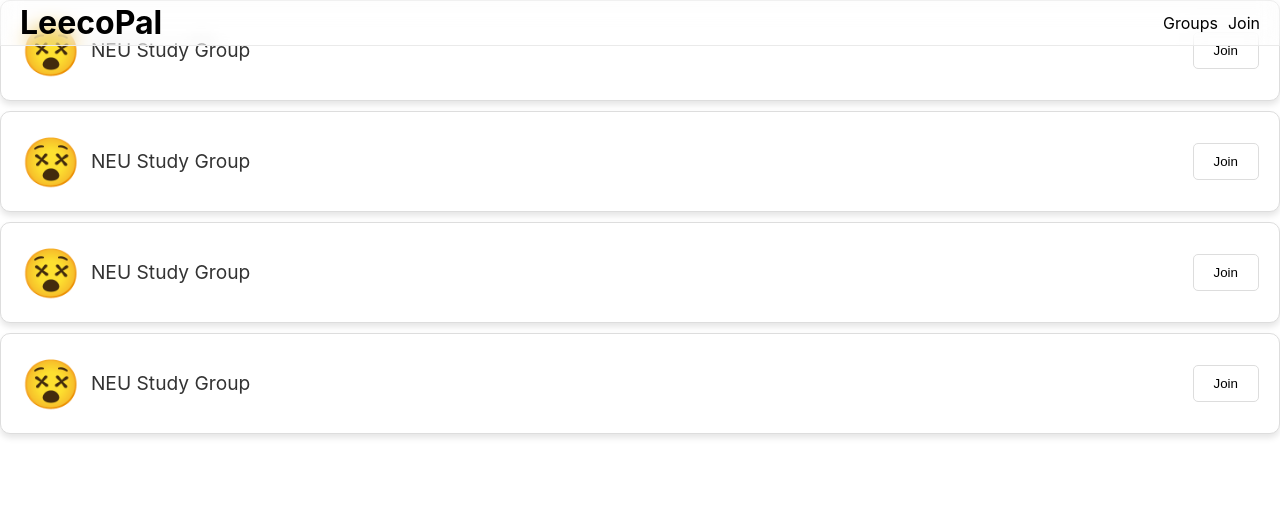
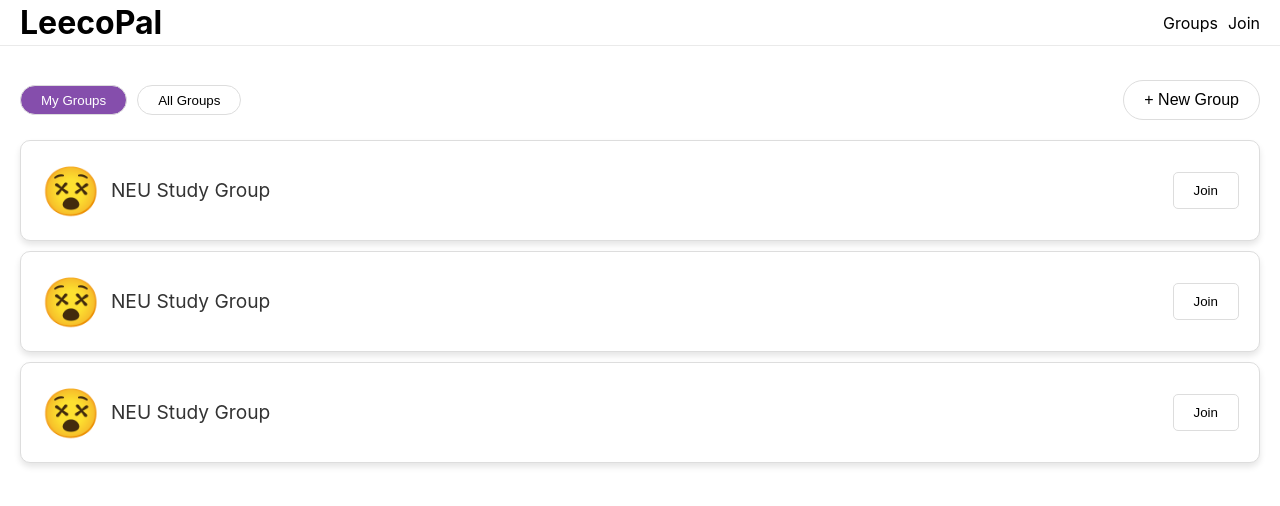
Before and after one commit to kyralu/leecopal, a React (Create React App) app: page /group in a window 1280 px wide. Shown: the top 506 px of the page. Built offline with nearby package versions, Linux system fonts and the light colour scheme.

Commit message:
Update GroupPage component and related files

```diff
--- a/src/App.css
+++ b/src/App.css
@@ -0,0 +1,4 @@
+.content {
+  padding-top: 60px;
+  padding: 60px 20px 0px 20px;
+}
--- a/src/App.js
+++ b/src/App.js
@@ -1,10 +1,11 @@
 import React from 'react';
+import './App.css';
 import { BrowserRouter as Router, Route, Routes } from "react-router-dom";
 import Navbar from "./components/Navbar/Navbar";
 import LogInPage from './pages/LogInPage';
 import SignUpPage from './pages/SignUpPage';
 import HomePage from './pages/HomePage/HomePage';
-import GroupPage from './pages/GroupPage';
+import GroupPage from './pages/GroupPage/GroupPage';
 
 function App() {
   return (
--- a/src/components/GroupList/GroupList.js
+++ b/src/components/GroupList/GroupList.js
@@ -5,7 +5,7 @@
 
   return (
     <div className="group-list">
-        {props.groups.map((group, index) => (
+        {props.groups.map((group) => (
           <div className="group" key={group.id}>
             <GroupCard key={group.id} group={group} />
           </div>
--- a/src/pages/GroupPage.js
+++ /dev/null
@@ -1,20 +0,0 @@
-import React from "react";
-import GroupList from "../components/GroupList/GroupList";
-
-
-
-function GroupPage() {
-
-  const groups = [
-    { id: 12, groupName: "NEU LeetCode Study Group", /* Other data properties here */ },
-    { id: 1, groupName: "NEU LeetCode Study Group", /* Other data properties here */ },
-    { id: 3, groupName: "NEU LeetCode Study Group", /* Other data properties here */ },
-    { id: 3, groupName: "NEU LeetCode Study Group", /* Other data properties here */ },
-  ];
-
-  return (
-    <GroupList groups={groups}></GroupList>
-  );
-}
-
-export default GroupPage;
--- /dev/null
+++ b/src/pages/GroupPage/GroupPage.css
@@ -0,0 +1,47 @@
+.filter {
+  height: 30px;
+  display: flex;
+  justify-content: center;
+  align-items: center;
+  border-radius: 30px;
+  font-weight: 500;
+  margin-right: 10px;
+}
+
+.filter:hover {
+  background-color: #e6e6ff;
+  cursor: pointer;
+}
+
+.filter--active {
+  /* deep purpple background */
+  background-color: #854eac;
+  color: white;
+}
+
+.create-group-button {
+  margin-top: 20px;
+  margin-bottom: 20px;
+  padding: 10px 20px;
+  border-radius: 30px;
+  font-weight: 500;
+  font-size: 1rem;
+  border-radius: 30px;
+}
+
+.create-group-button:hover {
+  cursor: pointer;
+  color: white;
+  background-color: #854eac;
+}
+
+.controller {
+  display: flex;
+  justify-content: space-between;
+}
+
+.filter-container {
+  display: flex;
+  justify-content: center;
+  align-items: center;
+}
--- /dev/null
+++ b/src/pages/GroupPage/GroupPage.js
@@ -0,0 +1,52 @@
+import React, {useState} from "react";
+import "./GroupPage.css";
+import GroupList from "../../components/GroupList/GroupList";
+
+
+
+function GroupPage() {
+
+  const groups = [
+    { id: 12, groupName: "NEU LeetCode Study Group", /* Other data properties here */ },
+    { id: 1, groupName: "NEU LeetCode Study Group", /* Other data properties here */ },
+    { id: 3, groupName: "NEU LeetCode Study Group", /* Other data properties here */ },
+    { id: 3, groupName: "NEU LeetCode Study Group", /* Other data properties here */ },
+  ];
+
+  const myGroups = [
+    { id: 12, groupName: "NEU LeetCode Study Group", /* Other data properties here */ },
+    { id: 1, groupName: "NEU LeetCode Study Group", /* Other data properties here */ },
+    { id: 3, groupName: "NEU LeetCode Study Group", /* Other data properties here */ },
+  ]
+
+  const allGroups = [
+    { id: 12, groupName: "NEU LeetCode Study Group", /* Other data properties here */ },
+    { id: 1, groupName: "NEU LeetCode Study Group", /* Other data properties here */ },
+    { id: 3, groupName: "NEU LeetCode Study Group", /* Other data properties here */ },
+    { id: 3, groupName: "NEU LeetCode Study Group", /* Other data properties here */ },
+  ]
+
+
+  const filters = ["My Groups", "All Groups"];
+  const [selectedFilter, setSelectedFilter] = useState("My Groups");
+
+  const handleFilterClick = (filter) => {
+    setSelectedFilter(filter);
+  };
+
+  return (
+    <div className="container">
+      <div className="controller">
+        <div className="filter-container">
+          {filters.map((filter) => (
+            <button className={selectedFilter === filter ? "filter filter--active" : "filter"} onClick={() => handleFilterClick(filter)}>{filter}</button>
+          ))}
+        </div>
+        <button className="create-group-button">  + New Group</button>
+      </div>
+      <GroupList groups={selectedFilter === "My Groups"? myGroups:allGroups}></GroupList>
+    </div>
+  );
+}
+
+export default GroupPage;
--- a/src/pages/HomePage/HomePage.js
+++ b/src/pages/HomePage/HomePage.js
@@ -5,7 +5,7 @@
 function HomePage() {
   return (
     <div className="home-page">
-      <div className="slogen">Let's study together!</div>
+      <div className="slogen">Let's practice together!</div>
       <img class="background-image" src={WebSitePicImage} alt="Website Pic" />
     </div>
   );
```
